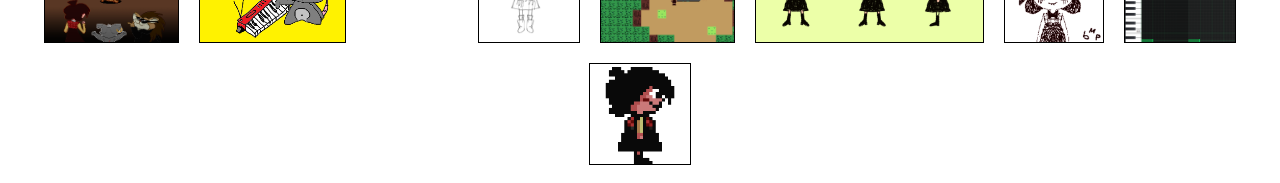
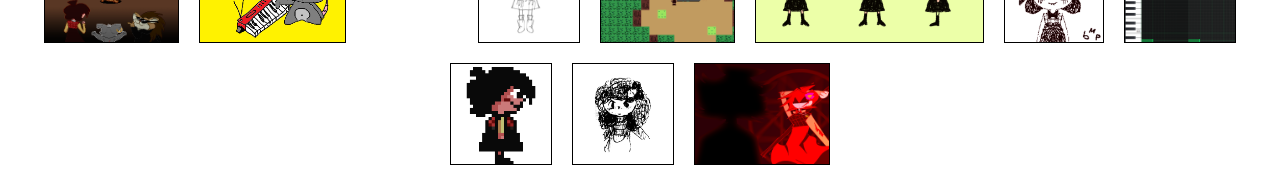
Before and after one commit to thehirou/apfel-gallery, a plain HTML site: page index.html in a window 1280 px wide. Shown: the part 2702-2885 px from the top of the page. Drawn offline with Linux system fonts and the light colour scheme.

Commit message:
2 images more

```diff
--- a/index.html
+++ b/index.html
@@ -22,7 +22,7 @@
       }
     </script>
     <script>
-      for (var i = 1; i <= 145; i++) {
+      for (var i = 1; i <= 147; i++) {
         var src = "media/apfel_" + i + ".png";
         document.write('<a href="' + src + '"><img src="' + src + '"></a>');
       }
```
Also changed, not shown: media/apfel_146.png (added), media/apfel_147.png (added).
